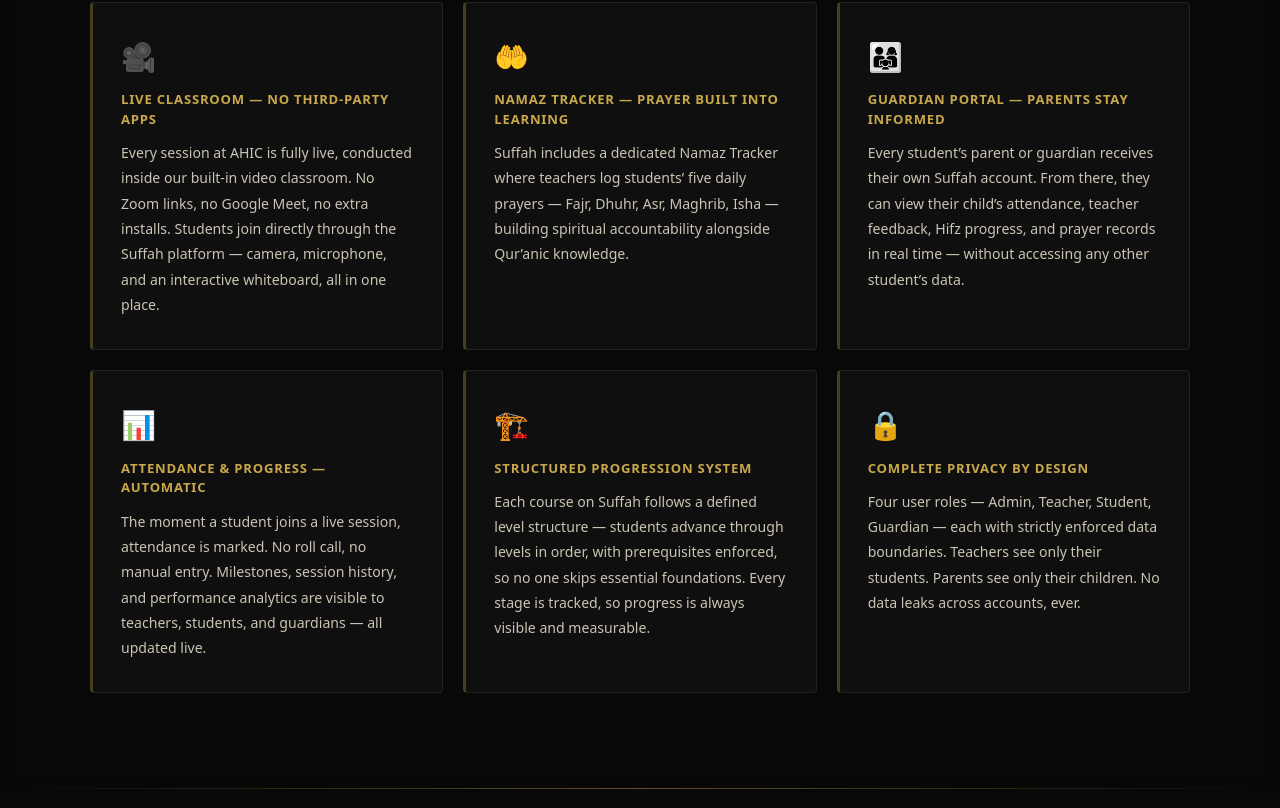
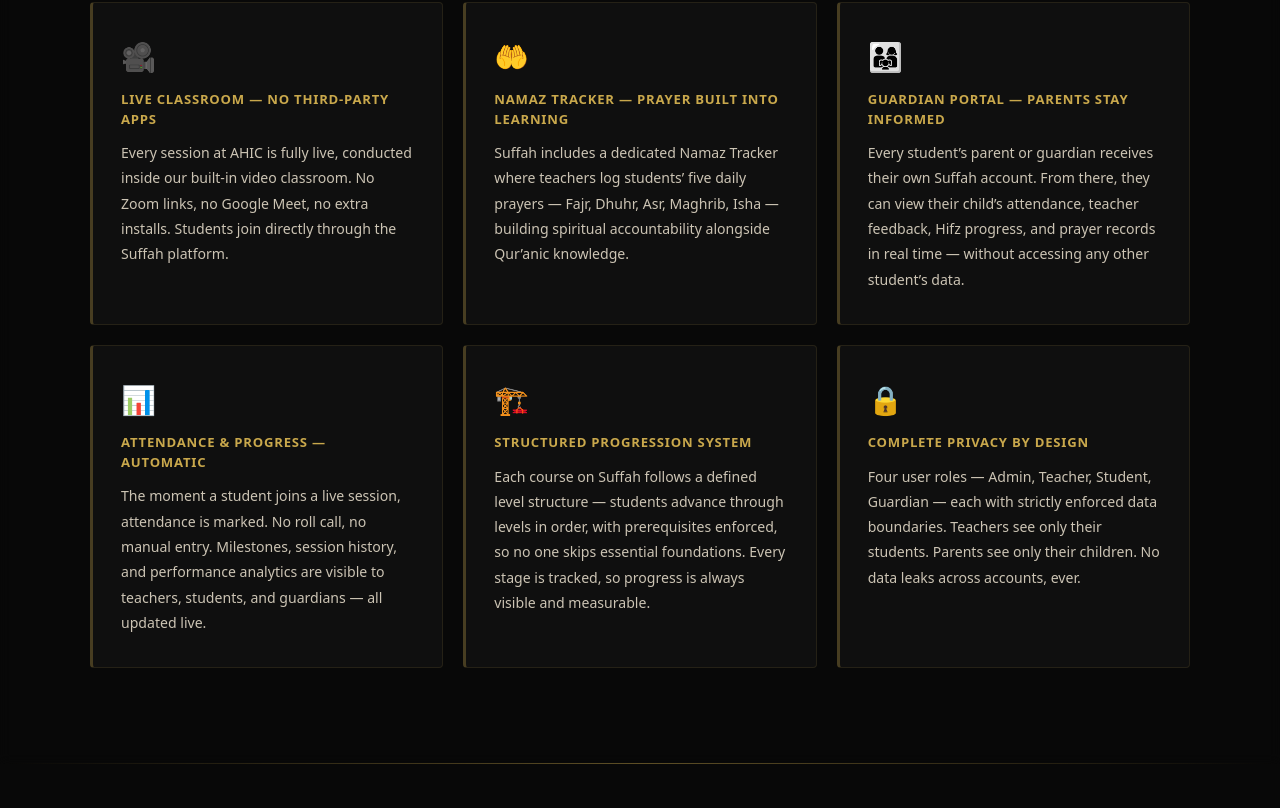
Before and after one commit to alhiraa-institute/al-hira-v2, a Next.js app: page /courses in a window 1280 px wide. Shown: the part 4532-5340 px from the top of the page. Built offline with nearby package versions, Linux system fonts and the light colour scheme; a web font is replaced by a local one.

Commit message:
fix: trim text in Live Classroom item on Courses page

```diff
--- a/src/app/courses/page.js
+++ b/src/app/courses/page.js
@@ -209,7 +209,7 @@
     {
         icon: "\uD83C\uDFA5",
         title: "Live Classroom \u2014 No Third-Party Apps",
-        text: "Every session at AHIC is fully live, conducted inside our built-in video classroom. No Zoom links, no Google Meet, no extra installs. Students join directly through the Suffah platform \u2014 camera, microphone, and an interactive whiteboard, all in one place.",
+        text: "Every session at AHIC is fully live, conducted inside our built-in video classroom. No Zoom links, no Google Meet, no extra installs. Students join directly through the Suffah platform.",
     },
     {
         icon: "\uD83E\uDD32",
```
